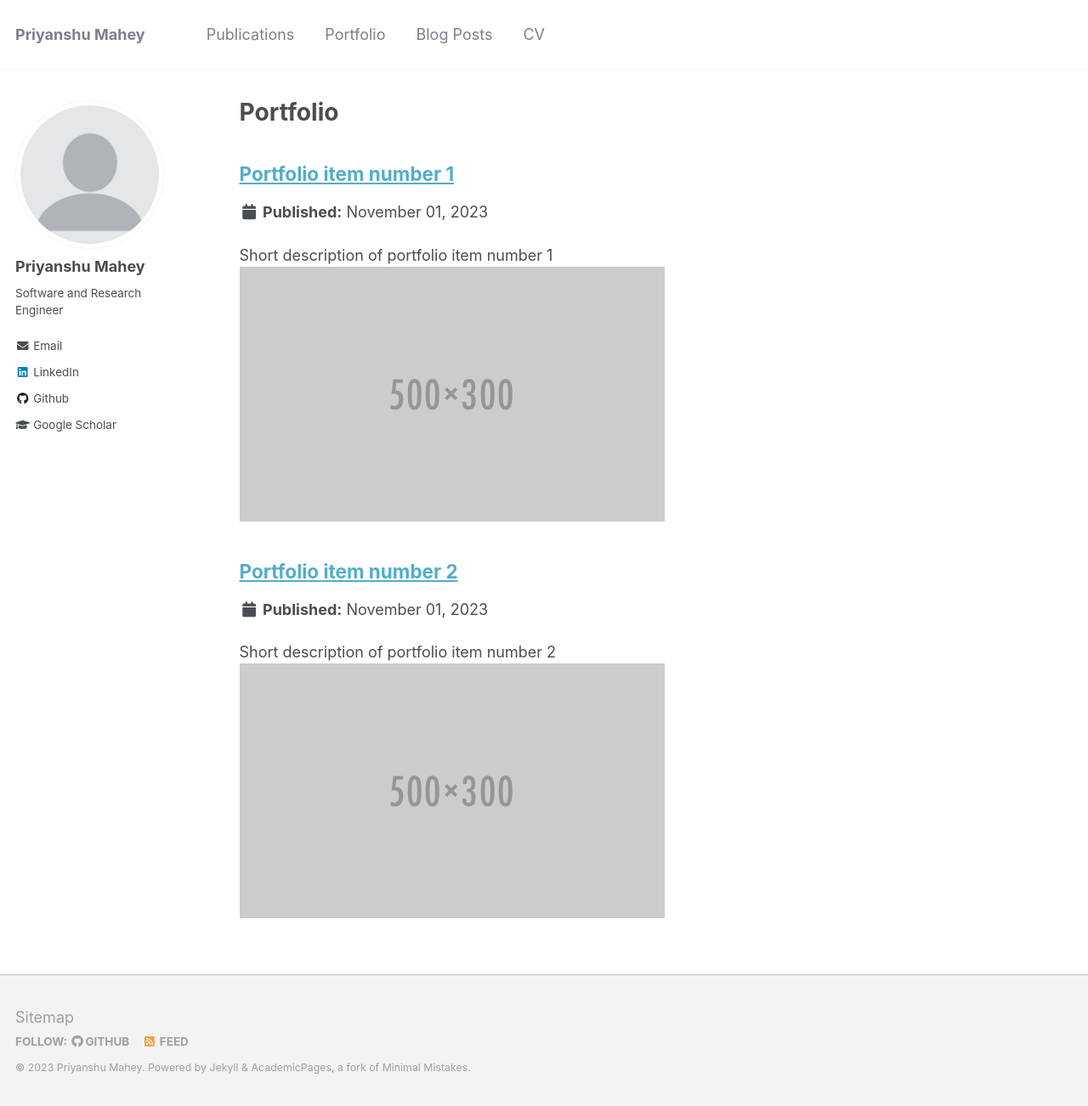
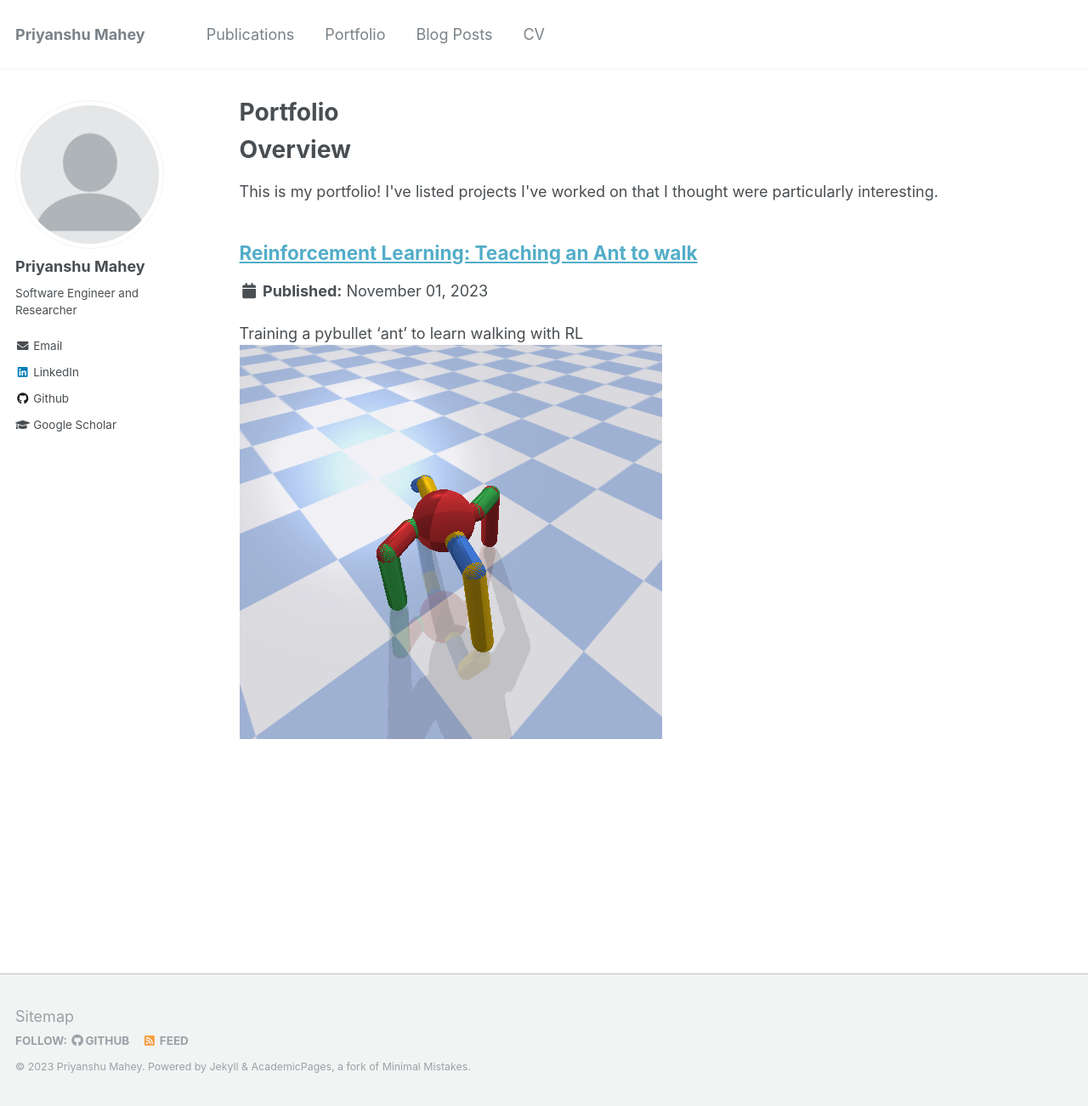
Before and after one commit to priyanshumahey/priyanshumahey.github.io, a Jekyll site: the page built from _pages/portfolio.html, in a window 1280 px wide and 1302 px high. Shown: the whole window at 85% size. Built offline with Jekyll 4.4.1, drawn with Linux system fonts in a browser that asks for light colours.

Commit message:
Added rl ant project

```diff
--- a/_config.yml
+++ b/_config.yml
@@ -82,7 +82,7 @@ analytics:
 author:
   name             : "Priyanshu Mahey"
   avatar           : "profile.png"
-  bio              : "Software and Research Engineer"
+  bio              : "Software Engineer and Researcher"
   employer         :
   pubmed           :
   googlescholar    : "https://scholar.google.com/citations?user=xqj7WxUAAAAJ&hl=en"
--- a/_pages/portfolio.html
+++ b/_pages/portfolio.html
@@ -7,6 +7,10 @@ author_profile: true
 
 {% include base_path %}
 
+<h1>Overview</h1>
+
+<p>This is my portfolio! I've listed projects I've worked on that I thought were particularly interesting.</p>
+
 
 {% for post in site.portfolio %}
   {% include archive-single.html %}
--- a/_portfolio/portfolio-1.md
+++ b/_portfolio/portfolio-1.md
@@ -1,7 +1,5 @@
 ---
-title: "Portfolio item number 1"
-excerpt: "Short description of portfolio item number 1<br/><img src='/images/500x300.png'>"
+title: "Reinforcement Learning: Teaching an Ant to walk"
+excerpt: "Training a pybullet 'ant' to learn walking with RL<br/><img src='/images/Ant.png'>"
 collection: portfolio
 ---
-
-This is an item in your portfolio. It can be have images or nice text. If you name the file .md, it will be parsed as markdown. If you name the file .html, it will be parsed as HTML.
--- a/_portfolio/portfolio-2.html
+++ /dev/null
@@ -1,7 +0,0 @@
----
-title: "Portfolio item number 2"
-excerpt: "Short description of portfolio item number 2 <br/><img src='/images/500x300.png'>"
-collection: portfolio
----
-
-This is an item in your portfolio. It can be have images or nice text. If you name the file .md, it will be parsed as markdown. If you name the file .html, it will be parsed as HTML.
```
Also changed, not shown: images/Ant.png (added).
